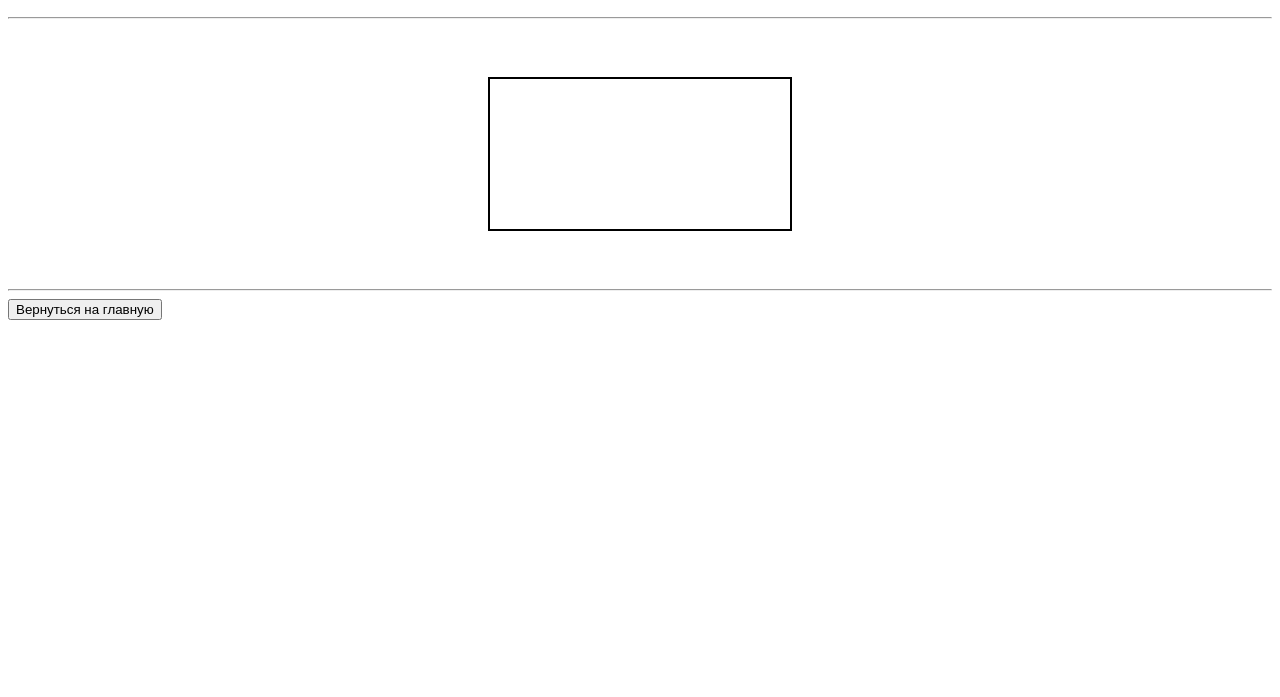
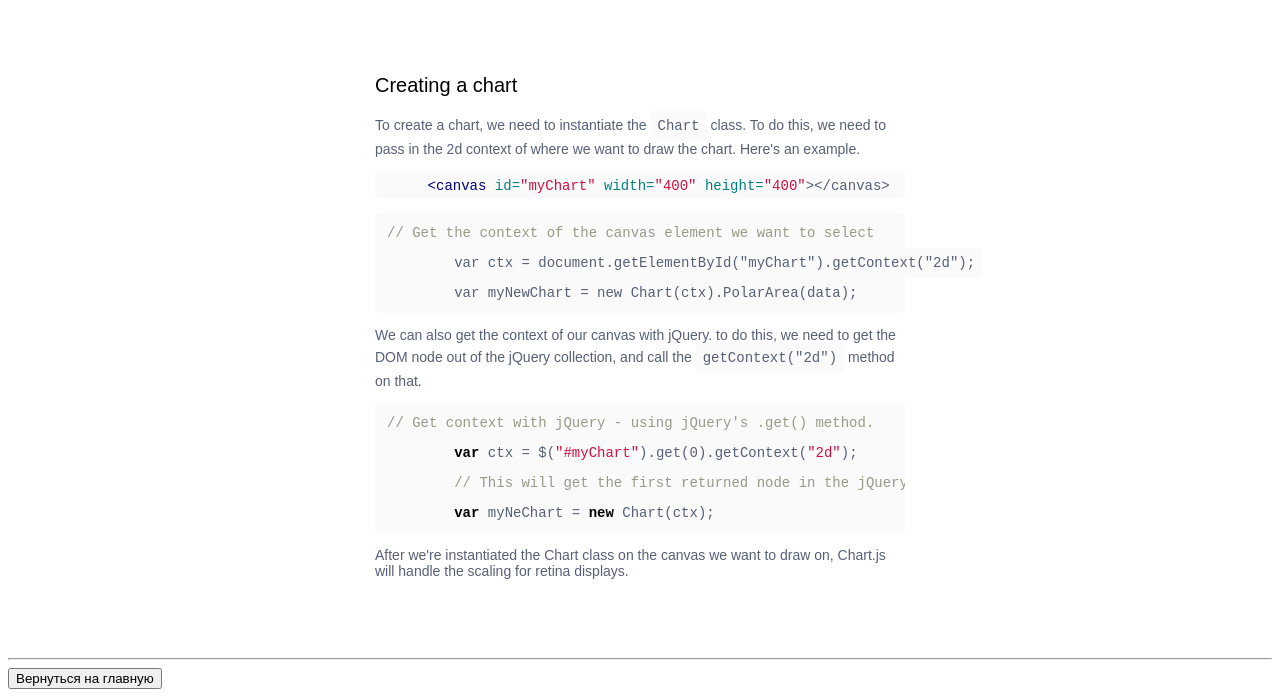
Before and after one commit to TatiParhom/academy, a plain HTML site: page 02/lesson11.html in a window 1280 px wide. Shown: the part 110-807 px from the top of the page. Drawn offline with Linux system fonts and the light colour scheme.

```diff
--- a/02/lesson11.html
+++ b/02/lesson11.html
@@ -7,26 +7,82 @@
     <title> Задание 2-1 | Татьяна Пархомова</title>
     <style>
         #app {
-            background-image: url(https://img-fotki.yandex.ru/get/67890/136164467.17/0_12bc81_21263ac1_orig.png);
-            display: flex;
-            justify-content: center;
-            align-items: center;
+            font-family: sans-serif;
+	        font-size: 14px;
         }
-        .block {
-            width: 300px;
-            height: 150px;
-            border: solid 2px black;
-            margin: 50px;
-            padding: auto;
+        div {
+            width: 530px;
+            margin: 60px auto;
+            padding: 5px 30px;
+            color: #566076;
+        }
+        h1 {
+            font-size: 20px;
+            font-weight: normal;
+            color: black;
+        }
+        pre {
+            display: block;
+            background-color: #FAFAFA;
+            padding: 5px;
+            border-radius: 5px;
+        }
+        code {
+            display: inline-block;
+            background-color: #FAFAFA;
+            padding: 7px;
+            border-radius: 5px;
+        }
+        .overflow {
+            overflow-x: scroll;
+        }
+        .tags {
+            color: #000080;
+        }
+        .atribute {
+            color: #008080;
+        }
+        .value {
+            color: #d01040;
+        }
+
+        .comment {
+            color: #999988;
+            ont-style: italic;
+        }
+        .bold {
+            color: #000000;
+            font-weight: bold;
+        }
+        .num {
+            color: #0086b3;
         }
     </style>
 </head>
 <body>
-    <h1>Задание 2-1. Центрированный блок.</h1>
-    <h2>Задание: <a target="_blank" href="http://www.itmathrepetitor.ru/zadachi-po-html-i-css-centrirovannyjj-blok/">ссылка</a></h2>
+    <h1>Создание графика</h1>
+    <h2>Задание: <a target="_blank" href="http://www.itmathrepetitor.ru/zadachi-po-html-i-css-sozdanie-grafika/">ссылка</a></h2>
     <hr>
     <div id="app">
-        <div class="block"></div>
+        <h1>Creating a chart</h1>
+        <p>
+            To create a chart, we need to instantiate the <code>Chart</code> class. To do this, we need to pass in the 2d context of where we want to draw the chart. Here's an example.
+        </p>
+        <pre>
+    <code></code><span class="tags">&lt;canvas</span> <span class="atribute">id=</span><span class="value">"myChart" </span><span class="atribute">width=</span><span class="value">"400"</span> <span class="atribute">height=</span><span class="value">"400"</span><span class="tag">&gt;&lt;/canvas&gt;</span></code></pre>
+		<pre><code><span class="comment">// Get the context of the canvas element we want to select</span></code>
+        <code>var ctx = document.getElementById("myChart").getContext("2d");</code>
+        <code>var myNewChart = new Chart(ctx).PolarArea(data);</code></pre>
+		<p>
+            We can also get the context of our canvas with jQuery. to do this, we need to get the DOM node out of the jQuery collection, and call the <code>getContext("2d")</code> method on that.
+        </p>
+		<pre class="overflow"><code><span class="comment">// Get context with jQuery - using jQuery's .get() method.</span></code>
+        <code><span class="bold">var</span> ctx = $(<span class="value">"#myChart"</span>).get(<span class="number">0</span>).getContext(<span class="value">"2d"</span>);</code>
+        <code><span class="comment">// This will get the first returned node in the jQuery collection</span></code>
+        <code><span class="bold">var</span> myNeChart = <span class="bold">new</span> Chart(ctx);</code></pre>
+		<p>
+            After we're instantiated the Chart class on the canvas we want to draw on, Chart.js will handle the scaling for retina displays.
+        </p>
     </div>
     <hr>
     <a href="../index.html"><button>Вернуться на главную</button></a>
--- a/style.css
+++ b/style.css
@@ -27,7 +27,7 @@ html, body {
 
 header, footer {
     background: rgb(69,35,69);
-background: linear-gradient(90deg, rgba(69,35,69,1) 19%, rgba(221,101,79,1) 68%, rgba(71,179,156,1) 100%);
+    background: linear-gradient(90deg, rgba(69,35,69,1) 19%, rgba(221,101,79,1) 68%, rgba(71,179,156,1) 100%);
     color: #F0B54D;
     padding: 20px 40px;
     display: flex;
@@ -65,12 +65,23 @@ nav {
     background: none;
     text-decoration: underline;
     animation: infinite;
-
+    display: flex;
+    gap: 20px;
 }
 
-#part1, #part2 {
+img {
+    width: 80px;
+    height: 80px;
+    border-radius: 50%;
+}
+
+.name {
+    padding: 25px 0 0 0;
+}
+
+#part1, #part2, #part3 {
     background: rgb(69,35,69);
-background: linear-gradient(90deg, rgba(69,35,69,1) 19%, rgba(221,101,79,1) 68%, rgba(71,179,156,1) 100%);
+    background: linear-gradient(90deg, rgba(69,35,69,1) 19%, rgba(221,101,79,1) 68%, rgba(71,179,156,1) 100%);
     padding: 10px;
     border-radius: 10px;
     padding: 10px;
@@ -81,11 +92,14 @@ background: linear-gradient(90deg, rgba(69,35,69,1) 19%, rgba(221,101,79,1) 68%,
 }
 
 #part1:hover a,
-#part2:hover a {
+#part2:hover a,
+#part3:hover a {
     filter: brightness(.4);
 }
 
-#part1 a:hover, #part2 a:hover {
+#part1 a:hover,
+#part2 a:hover,
+#part3 a:hover {
     filter: brightness(1);
 }
 
@@ -115,9 +129,10 @@ background: linear-gradient(90deg, rgba(69,35,69,1) 19%, rgba(221,101,79,1) 68%,
 }
 
 h1 {
-    color: #452345;
+    padding: 10px;
+    color: #fbcfd7;
 }
 
 h2 {
-    color: #AB5D6B;;
+    color: #fbcfd7;
 }
```
Also changed, not shown: index.html (+21 -1 lines), 03/lesson1.html (added), 03/lesson2.html (added), img/logo.jpeg (added), 2 other files.
